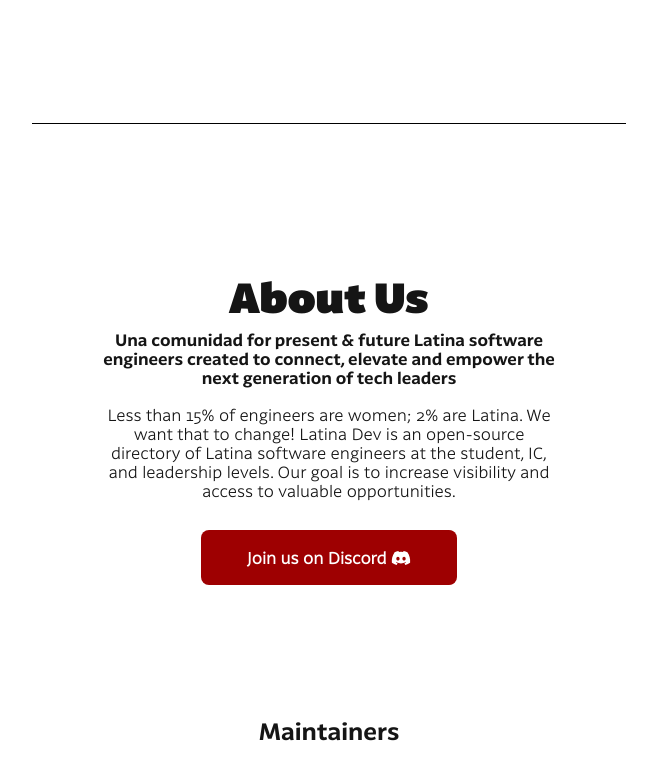
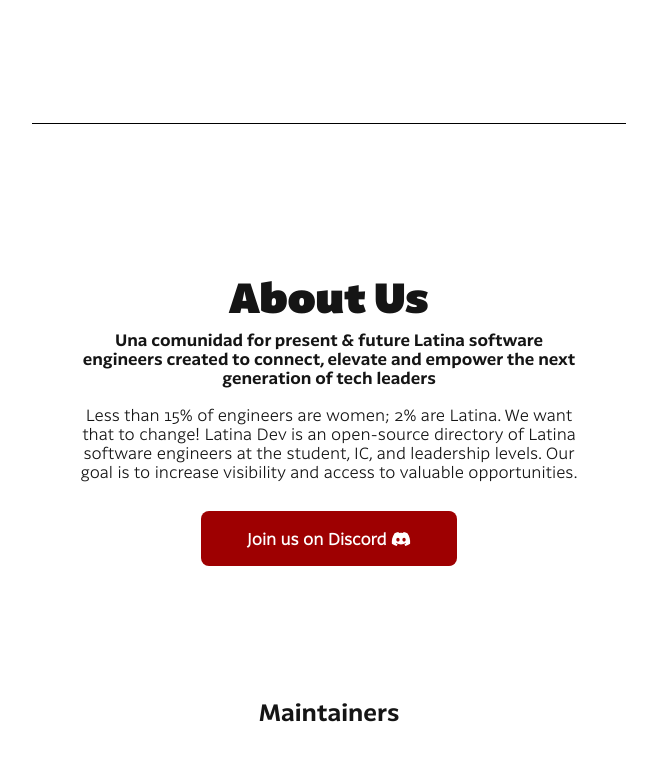
Before and after one commit to Latina-Dev/latina-dev, a Next.js app: page / in a window 1280 px wide. Shown: the part 540-1304 px from the top of the page, without its empty margins (311-968 px from the left). Built offline with nearby package versions, Linux system fonts and the light colour scheme.

Commit message:
Deleted padding on Hero and About sections

```diff
--- a/components/About/About.module.css
+++ b/components/About/About.module.css
@@ -1,7 +1,7 @@
 .about {
   margin: 0 auto;
   max-width: 500px;
-  padding: 150px 19px;
+  padding: 150px 0px;
 }
 
 .description {
--- a/components/Hero/Hero.module.css
+++ b/components/Hero/Hero.module.css
@@ -9,7 +9,7 @@
 }
 
 .home {
-  margin: 100px 19px 150px;
+  margin: 100px 0px 150px;
 }
 
 .description p {
@@ -38,6 +38,6 @@
     padding: 18px 33px;
   }
   .home {
-    margin: 70px 19px 100px;
+    margin: 70px 0px 100px;
   }
 }
```
